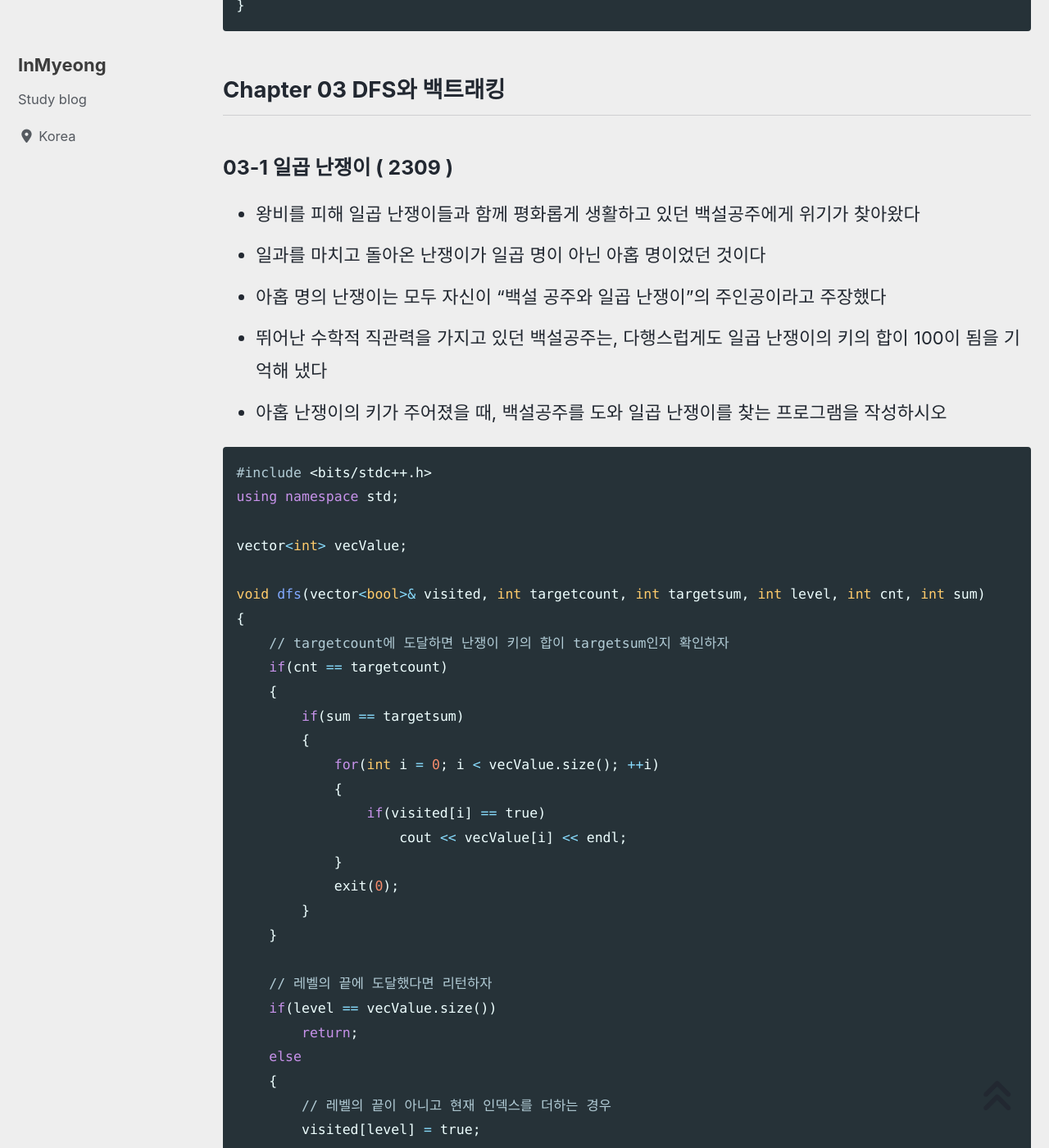
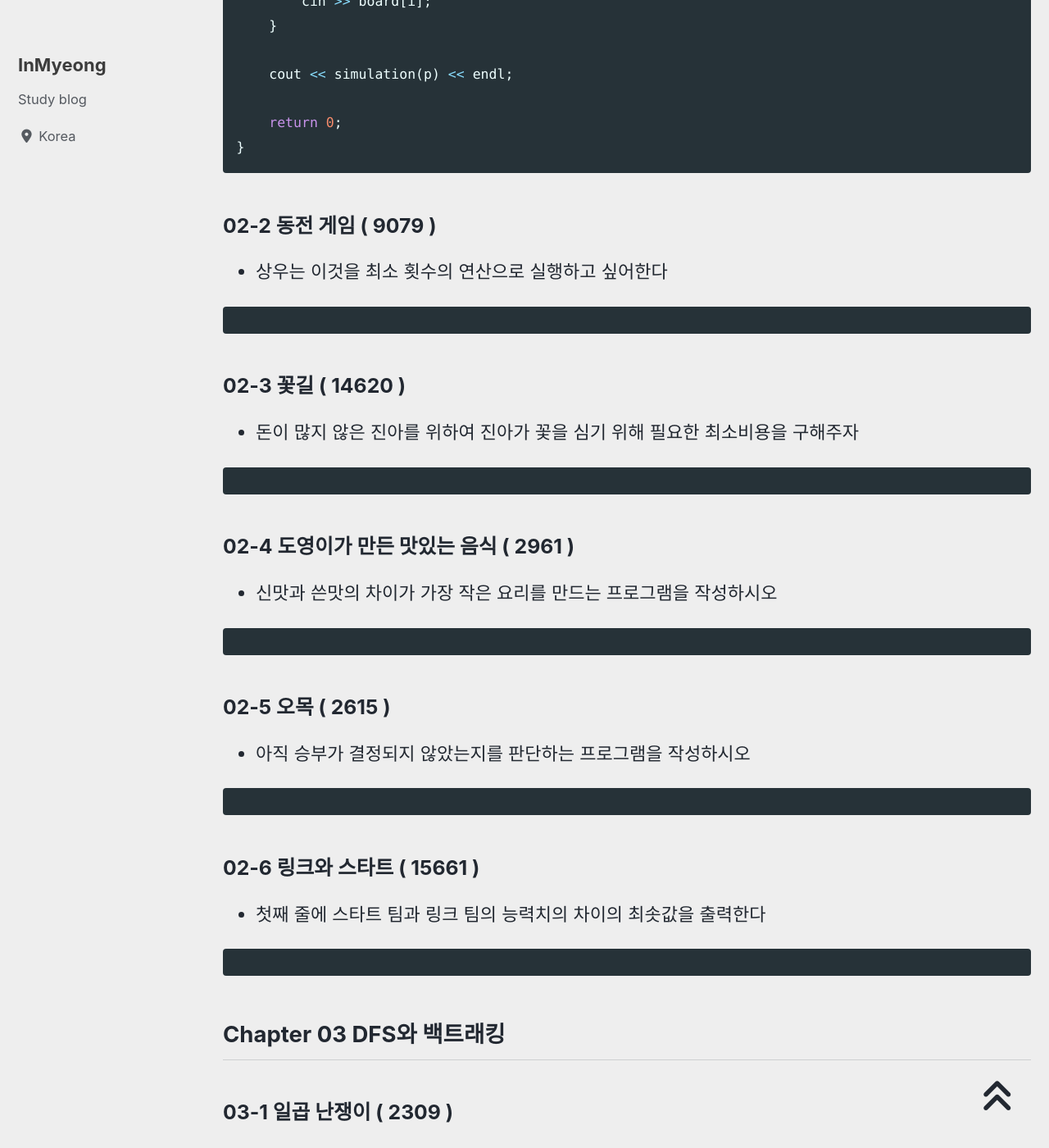
Before and after one commit to devMyeong/devMyeong.github.io, a Jekyll site: the page built from _posts/codingTest/2022-09-25-백준.md, in a window 1280 px wide and 1400 px high, scrolled down 10821 px. Shown: the whole window at 82% size. Built offline with Jekyll 4.4.1, drawn with Linux system fonts in a browser that asks for light colours; cached includes are drawn as plain includes; nearby versions of some CDN libraries; some web fonts are replaced; comment, search, counter and statistics services are not loaded; some of the changed text lies outside the part shown.

Commit message:
Docs : 백준 문제 추가

````diff
--- a/_posts/codingTest/2022-09-25-백준.md
+++ b/_posts/codingTest/2022-09-25-백준.md
@@ -276,6 +276,36 @@ int main()
 
     return 0;
 }
+```
+
+### 02-2 동전 게임 ( 9079 )
+- 상우는 이것을 최소 횟수의 연산으로 실행하고 싶어한다
+
+```cpp
+```
+
+### 02-3 꽃길 ( 14620 )
+- 돈이 많지 않은 진아를 위하여 진아가 꽃을 심기 위해 필요한 최소비용을 구해주자
+
+```cpp
+```
+
+### 02-4 도영이가 만든 맛있는 음식 ( 2961 )
+- 신맛과 쓴맛의 차이가 가장 작은 요리를 만드는 프로그램을 작성하시오
+
+```cpp
+```
+
+### 02-5 오목 ( 2615 )
+- 아직 승부가 결정되지 않았는지를 판단하는 프로그램을 작성하시오
+
+```cpp
+```
+
+### 02-6 링크와 스타트 ( 15661 )
+- 첫째 줄에 스타트 팀과 링크 팀의 능력치의 차이의 최솟값을 출력한다
+
+```cpp
 ```
 
 ## Chapter 03 DFS와 백트래킹
````
